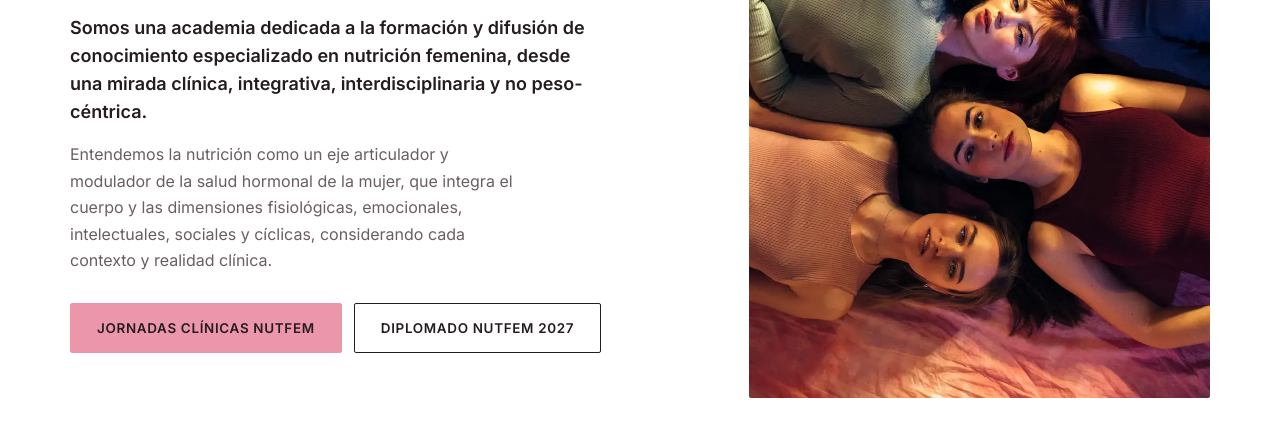
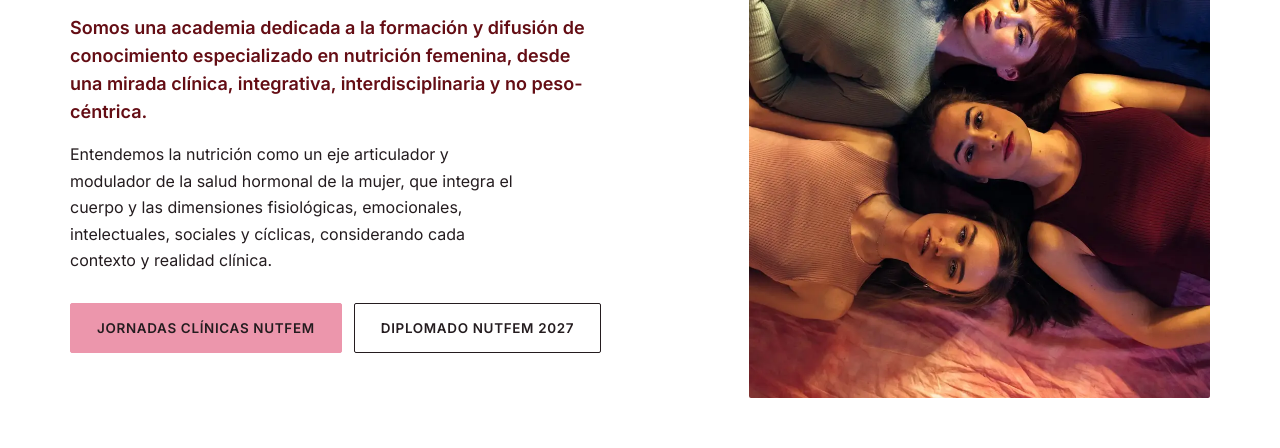
Before and after one commit to NUTFEMacademia/academia-nutfem, a plain HTML site: page index.html in a window 1280 px wide. Shown: the part 352-800 px from the top of the page. Drawn offline with Linux system fonts and the light colour scheme.

Commit message:
Portada: primer párrafo en burdeo y segundo en negro
Co-Authored-By: Claude Opus 5.5 <noreply@anthropic.com>
Claude-Session: https://claude.ai/code/session_01KtuHfvi3BUJBE1MWiZDu5h

```diff
--- a/index.html
+++ b/index.html
@@ -769,7 +769,7 @@ footer .fbar .fine a{color:#fff;text-decoration:underline;text-decoration-color:
 @media(prefers-reduced-motion:reduce){.mq-t{animation-duration:60s}}
 html{scroll-padding-top:calc(env(safe-area-inset-top,0px) + 112px)!important}
 .ha h1.lk{display:inline-flex;flex-direction:column;align-items:flex-start;line-height:1}.lk1{font-weight:800;letter-spacing:.06em;margin-right:-.06em}.lk2{align-self:flex-start;font-size:.37em;font-weight:700;letter-spacing:.2em;margin-top:.45em;color:var(--crim);white-space:nowrap}.lk2 b{font-weight:700}@media(max-width:560px){.ha .row .btn{flex:1 1 100%;text-align:center;justify-content:center}}
-.ha .lead+.lead{margin-top:16px}.ha .lead strong{color:var(--ink)}.ha .l1{font-size:18px;line-height:1.55}.ha .l1 strong{font-weight:600}.ha .l2{font-size:16px;font-weight:400;line-height:1.65}
+.ha .lead+.lead{margin-top:16px}.ha .l1,.ha .l1 strong{color:var(--deep);opacity:1}.ha .l2{color:var(--ink);opacity:1}.ha .l1{font-size:18px;line-height:1.55}.ha .l1 strong{font-weight:600}.ha .l2{font-size:16px;font-weight:400;line-height:1.65}
 .hq{margin:26px 0 0;max-width:46ch;padding-left:16px;border-left:3px solid var(--pink);color:var(--deep);font-weight:500;line-height:1.55}
 .tkey{margin:0 0 14px;font:600 1rem/1.45 var(--head);color:var(--deep);letter-spacing:-.005em}
 .tav{overflow:hidden;padding:0!important;background:none!important;box-shadow:0 0 0 1px rgba(0,0,0,.08)}.tav svg{display:block;width:100%;height:100%}
```
